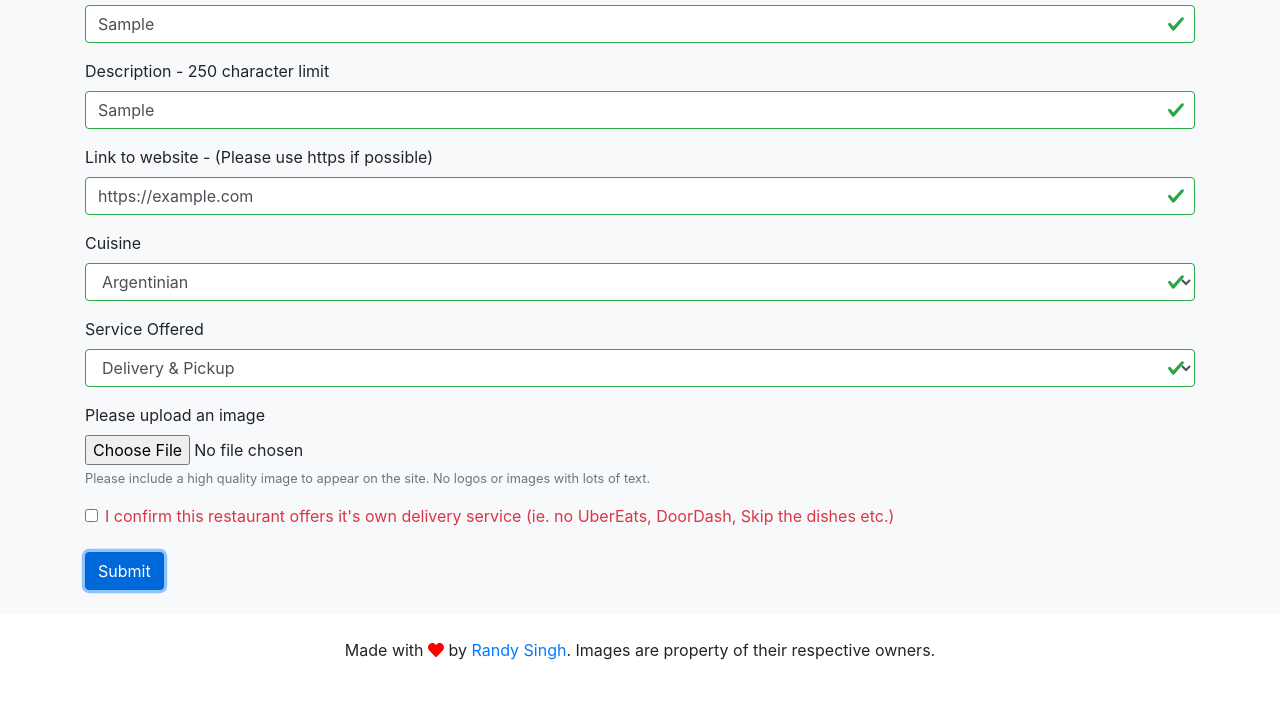
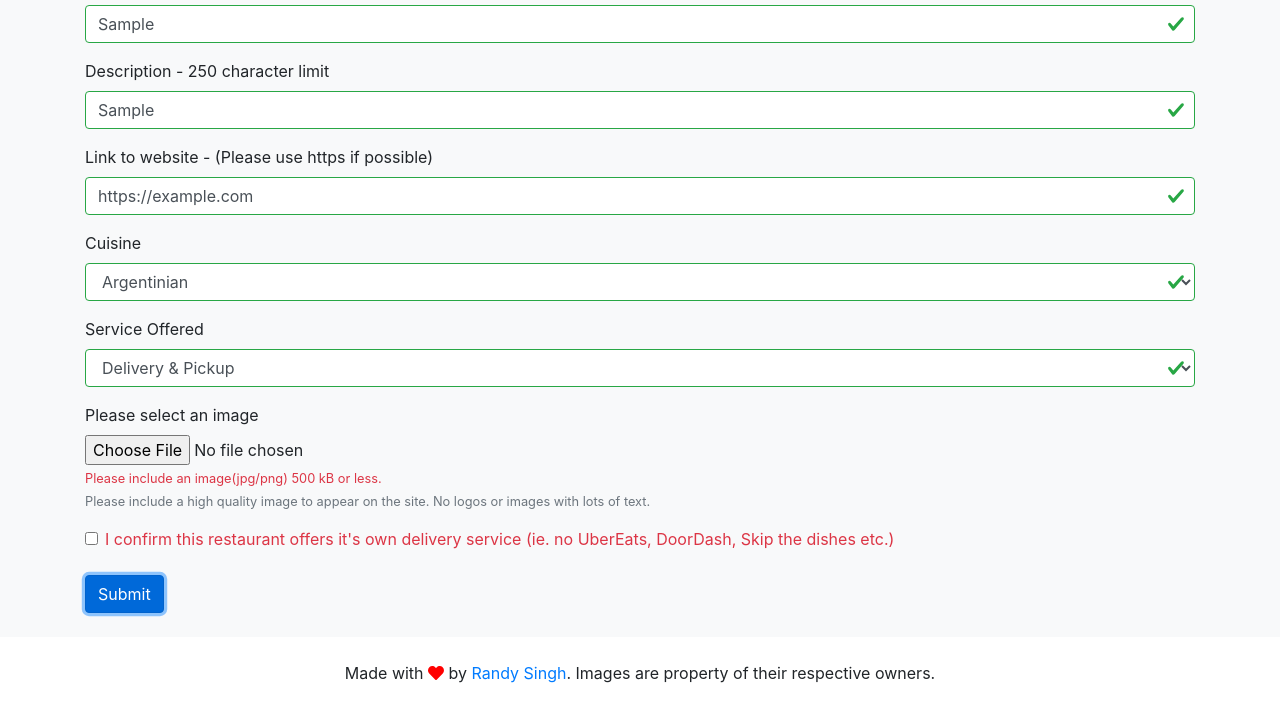
Before and after one commit to randysingh/not-ubereats, a Gatsby site: page /submit-business in a window 1280 px wide. Both pictures are taken after typing "Sample", "Sample", "https://example.com" into the empty fields and a click on the button "Submit". Shown: the part 153-862 px from the top of the page. Before the commit the page ends 839 px from the top, so only its background shows below. Built offline with nearby package versions, Linux system fonts and the light colour scheme; Gatsby itself is replaced by a stand-in of ours.

Commit message:
fix(submit): Fix validation on file input.

```diff
--- a/src/pages/submit-business.js
+++ b/src/pages/submit-business.js
@@ -11,7 +11,6 @@ import Footer from '../components/footer';
 
 const SubmitBusinessPage = ({ data }) => {
   const [validated, setValidated] = useState(false);
-  const [validImage, setValidImage] = useState(true);
 
   const fileOnChange = (event) => {
     const files = event.currentTarget.files;
@@ -24,19 +23,14 @@ const SubmitBusinessPage = ({ data }) => {
         event.currentTarget.setCustomValidity(
           'The selected file must not be larger than 500 kB and must be either jpg or png.'
         );
-        setValidImage(false);
-      }
-      else {
+      } else {
         event.currentTarget.setCustomValidity('');
-        setValidImage(true);
-
       }
     }
   };
 
   const handleSubmit = (event) => {
     const form = event.currentTarget;
-    console.log(form);
     if (form.checkValidity() === false) {
       event.preventDefault();
       event.stopPropagation();
@@ -87,7 +81,9 @@ const SubmitBusinessPage = ({ data }) => {
                 <Form.Group controlId="link">
                   <Form.Label>Link to website - (Please use https if possible)</Form.Label>
                   <Form.Control type="URL" placeholder="Link" name="link" required />
-                  <Form.Control.Feedback type="invalid">Link is required. Please include https://</Form.Control.Feedback>
+                  <Form.Control.Feedback type="invalid">
+                    Link is required. Please include https://
+                  </Form.Control.Feedback>
                 </Form.Group>
                 <Form.Group controlId="cuisine">
                   <Form.Label>Cuisine</Form.Label>
@@ -129,9 +125,10 @@ const SubmitBusinessPage = ({ data }) => {
                     <option>Pickup Only</option>
                   </Form.Control>
                 </Form.Group>
-                <Form.Group>
-                  <Form.File
-                    isInvalid={true}
+                <Form.Group controlId="image">
+                  <Form.Label>Please select an image</Form.Label>
+                  <Form.Control
+                    type="file"
                     accept="image/png, image/jpeg, image/jpg"
                     onChange={fileOnChange}
                     id="image"
@@ -139,14 +136,12 @@ const SubmitBusinessPage = ({ data }) => {
                     label="Please upload an image"
                     required
                   />
+                  <Form.Control.Feedback type="invalid">
+                    Please include an image(jpg/png) 500 kB or less.
+                  </Form.Control.Feedback>
                   <Form.Text className="text-muted">
                     Please include a high quality image to appear on the site. No logos or images with lots of text.
                   </Form.Text>
-                  {!validImage && (
-                    <div style={{ display: 'block' }} className="invalid-feedback">
-                      Please include an image(jpg/png) 500 kB or less.
-                    </div>
-                  )}
                 </Form.Group>
                 <Form.Group controlId="agree">
                   <Form.Check
```
